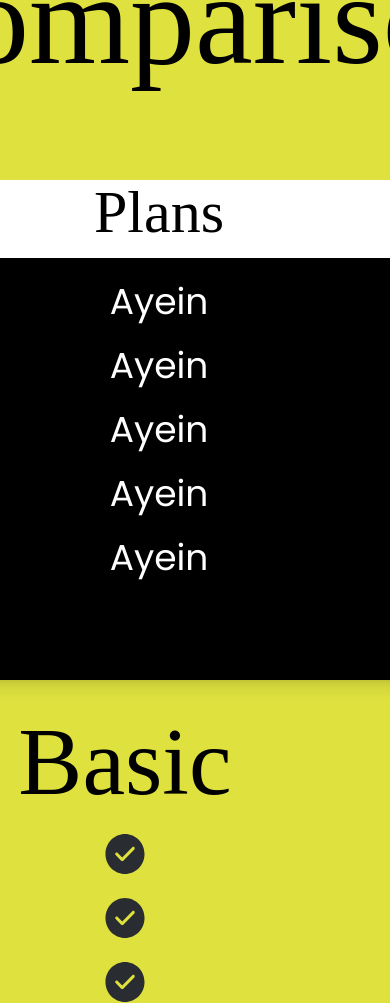
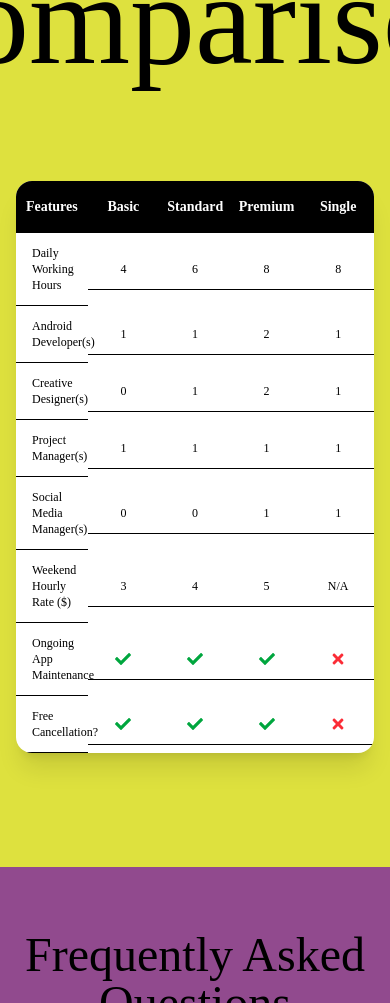
Before and after one commit to ahmadiq01/test, a React (Vite) app: page /subscribe in a window 390 px wide. Shown: the part 1891-2894 px from the top of the page. Built offline with nearby package versions, Linux system fonts and the light colour scheme; a web font is replaced by a local one.

Commit message:
new update for hidden and block of the Div ayein

```diff
--- a/src/pages/subscribe/subscribe.jsx
+++ b/src/pages/subscribe/subscribe.jsx
@@ -1,7 +1,7 @@
 import React, { useState } from "react";
 import Header from "../../components/header/header";
 import Footer from "../../components/footer/footer";
-import { FaChevronDown, FaChevronUp } from "react-icons/fa";
+import { FaChevronDown, FaChevronUp, FaCheck, FaTimes } from "react-icons/fa";
 import vectorIcon from "../../assets/Vector.svg"; // Adjust the path as needed
 
 import Basic from "../../assets/basic.svg";
@@ -21,6 +21,26 @@ const Home = () => {
   const toggleFAQ = (index) => {
     setOpenIndex(openIndex === index ? null : index);
   };
+
+  // Fixed plan data structure
+  const mobilePlans = [
+    { name: 'Basic', hours: 4, devs: 1, designers: 0, managers: 1, social: 0, weekendRate: 3, maintenance: true, cancel: true },
+    { name: 'Standard', hours: 6, devs: 1, designers: 1, managers: 1, social: 0, weekendRate: 4, maintenance: true, cancel: true },
+    { name: 'Premium', hours: 8, devs: 2, designers: 2, managers: 1, social: 1, weekendRate: 5, maintenance: true, cancel: true },
+    { name: 'Single', hours: 8, devs: 1, designers: 1, managers: 1, social: 1, weekendRate: 'N/A', maintenance: false, cancel: false },
+  ];
+
+  // Fixed the features data structure
+  const mobileFeatures = [
+    { label: 'Daily Working Hours', key: 'hours' },
+    { label: 'Android Developer(s)', key: 'devs' },
+    { label: 'Creative Designer(s)', key: 'designers' },
+    { label: 'Project Manager(s)', key: 'managers' },
+    { label: 'Social Media Manager(s)', key: 'social' },
+    { label: 'Weekend Hourly Rate ($)', key: 'weekendRate' },
+    { label: 'Ongoing App Maintenance', key: 'maintenance', icon: true },
+    { label: 'Free Cancellation?', key: 'cancel', icon: true },
+  ];
 
   const faqs = [
     {
@@ -62,7 +82,7 @@ const Home = () => {
     },
     {
       question: "How long does it take to get started after signing up?",
-      answer: "Once you’ve subscribed to a plan and completed payment, the team will be assigned and ready to start instantly.",
+      answer: "Once you've subscribed to a plan and completed payment, the team will be assigned and ready to start instantly.",
     },
     {
       question: "Can I request multiple projects in one subscription plan?",
@@ -118,6 +138,11 @@ const Home = () => {
     "Ayein",
   ];
   const plans = ["Basic", "Standard", "Premium", "Custom"];
+
+  // Render check icons for comparison table
+  const renderCheckIcon = () => (
+    <img src={vectorIcon} alt="Checkmark" className="w-10 h-10" />
+  );
 
   return (
     <div className="flex flex-col bg-[#dee13e] min-h-screen">
@@ -189,21 +214,17 @@ const Home = () => {
               </div>
             </div>
           </a>
-
-
         </div>
     </div>
 
-
-      {/* Plan Comparison Table */}
+      {/* Plan Comparison Section */}
       <div className="bg-[#dee13e] py-16 flex flex-col items-center font-[Heathergreen] font-normal">
-      {/* Title */}
+        {/* Title for both views */}
         <h2 className="text-black font-[Heathergreen] md:text-5xl md:mt-10 md:text-[150px] rounded-2xl text-[130px] md:w-full text-center mb-16">
           Plan Comparison
         </h2>
 
-      {/* Grid Layout */}
-      <div className="w-full max-w-6xl grid grid-cols-1 md:grid-cols-5 gap-12 items-start pb-[50px]">
+        <div className="w-full hidden md:block max-w-6xl flex flex-cols-1 md:grid-cols-5 gap-12 items-start pb-[50px]">
         {/* Feature Column */}
         <div className="bg-black text-white rounded-xl shadow-lg p-8 min-h-[500px] flex flex-col ml-[-140px] mt-[-1px] mr-[-68px]">
         <h3 className="text-6xl font-semi-bold bg-white text-center text-black ml-[-32px] mt-[-32px] pt-[2px] mr-[-32px] py-4 rounded-t-xl">
@@ -229,8 +250,41 @@ const Home = () => {
           </div>
         ))}
        </div>
+
+        {/* Mobile Comparison Table - Only visible on small screens */}
+        <div className="block md:hidden w-full max-w-6xl px-4 pb-[50px]">
+          <div className="rounded-2xl overflow-hidden shadow-xl bg-white">
+            <div className="grid grid-cols-5 bg-black text-white font-bold text-sm py-4 text-center">
+              <div className="col-span-1">Features</div>
+              {mobilePlans.map((plan) => (
+                <div key={plan.name} className="px-2">{plan.name}</div>
+              ))}
             </div>
 
+            {mobileFeatures.map((feature) => (
+              <div key={feature.key} className="text-xs grid grid-cols-5 items-center text-center">
+                <div className="col-span-1 text-left pl-4 py-3 font-medium border-b">
+                  {feature.label}
+                </div>
+
+                {mobilePlans.map((plan) => (
+                  <div key={`${plan.name}-${feature.key}`} className="border-b py-3">
+                    {feature.icon ? (
+                      plan[feature.key] ? (
+                        <FaCheck className="w-4 h-4 mx-auto text-green-600" />
+                      ) : (
+                        <FaTimes className="w-4 h-4 mx-auto text-red-500" />
+                      )
+                    ) : (
+                      plan[feature.key]
+                    )}
+                  </div>
+                ))}
+              </div>
+            ))}
+          </div>
+        </div>
+      </div>
 
       {/* FAQ Section */}
       <div className="bg-[#914A8E] py-16 px-5 flex flex-col items-center">
```
Lines whose indentation alone changed are shown as unchanged.
